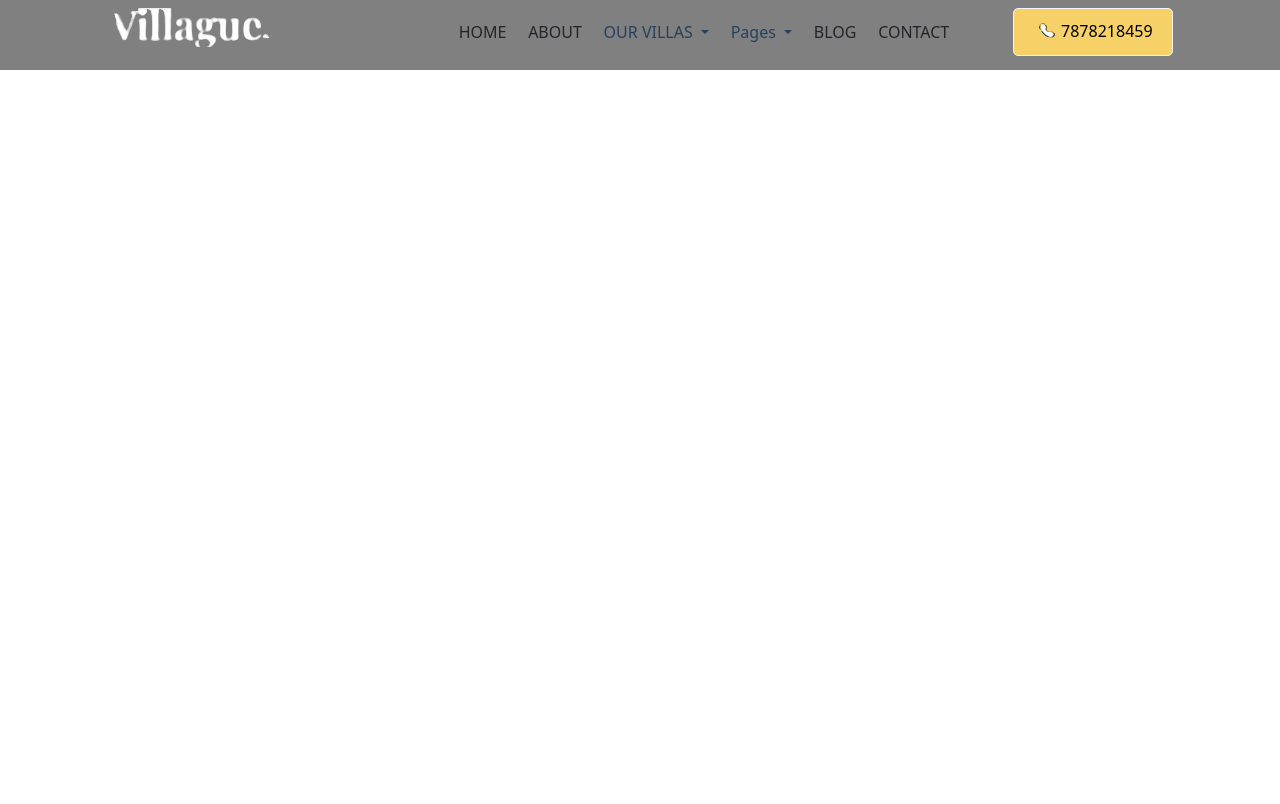
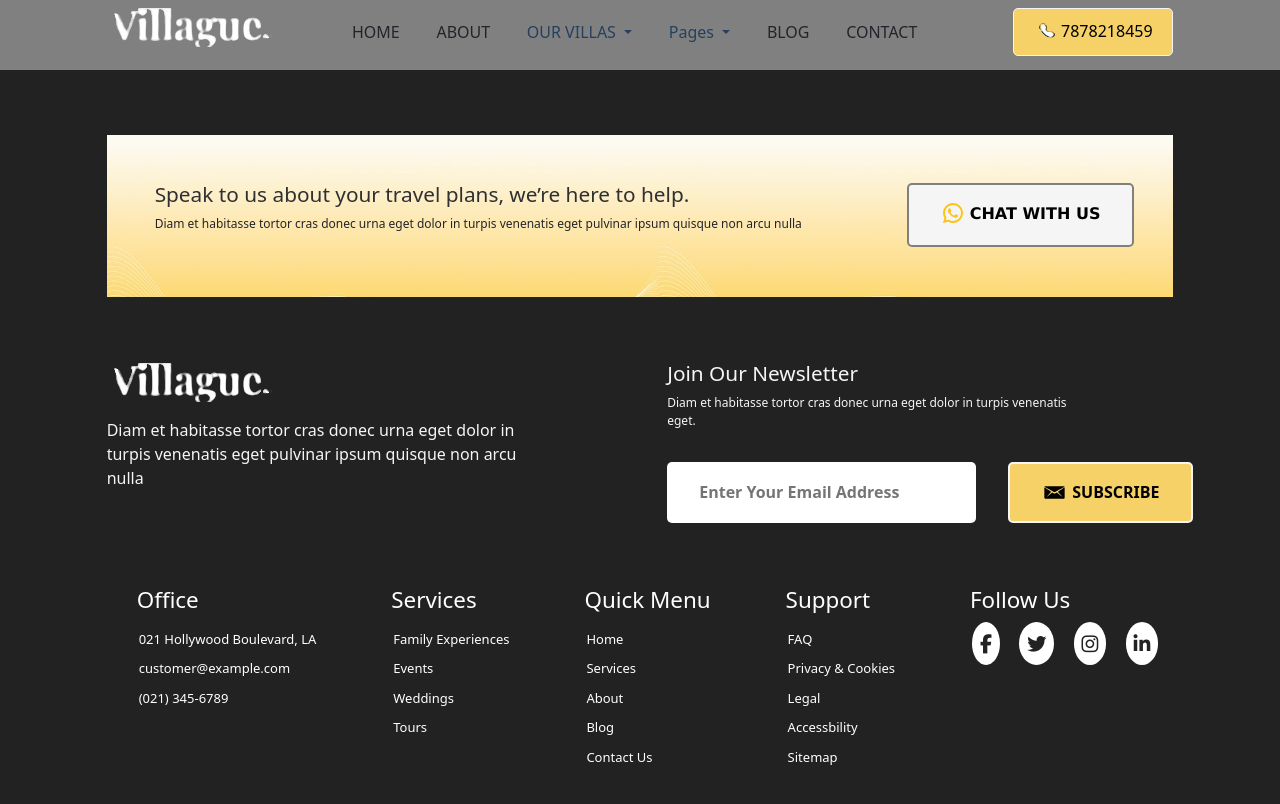
Before and after one commit to meekailkhan/Safari-Villa, a plain HTML site: page html/about.html in a window 1280 px wide. Drawn offline with nearby package versions, Linux system fonts and the light colour scheme.

Commit message:
dynamic footer

```diff
--- /dev/null
+++ b/css/footer.css
@@ -0,0 +1,160 @@
+#footer{
+    background-color: #222222;
+    display: grid;
+    grid-template-columns: repeat(12,1fr);
+    padding-bottom: 10rem;
+}
+
+.head-section{
+    background-image: url(../assets/Screenshot\ from\ 2024-10-31\ 11-03-28.png);
+    grid-column: 2/12;
+    display: grid;
+    align-items: center;
+    justify-content: space-between;
+    grid-template-columns: repeat(12,1fr);
+    margin-top: 4rem;
+    margin-bottom: 4rem;
+
+}
+
+.head-desc{
+    grid-column: 1/9;
+    padding-top: 3rem;
+    padding-bottom: 3rem;
+    margin-left: 3rem;
+
+}
+.head-desc h3{
+    font-size: 1.3rem;
+    color: rgb(48, 48, 48);
+}
+.head-desc p{
+    font-size: 12px;
+}
+
+.head-btn{
+    grid-column: 10/span 4;
+    margin-right: 0.5rem;
+}
+.chat-btn{
+    padding: 1rem 2rem;
+    background-color: whitesmoke;
+    border: solid 2px gray;
+    border-radius: 5px;
+    font-family: 'Lucida Sans', 'Lucida Sans Regular', 'Lucida Grande', 'Lucida Sans Unicode', Geneva, Verdana, sans-serif;
+}
+.chat-btn img{
+    margin-right: 5px;
+    margin-bottom: 4px;
+
+}
+.chat-btn span{
+    font-size: 1rem;
+    font-weight: bold;
+
+}
+
+
+.form-section{
+    grid-column: 2/12;
+    display: grid;
+    grid-template-columns: repeat(12,1fr);
+    /* background-color: red; */
+
+}
+
+.form-desc{
+    grid-column: 1/6;
+}
+
+
+.main-form{
+    grid-column: 7/span 5;
+    width: 450px;
+    padding-left: 2rem;
+}
+
+.form-btn img{
+    width: 25px;
+    margin-right: 5px;
+}
+.form-btn{
+    display: flex;
+    padding: 1rem 2rem;
+    justify-content: space-between;
+    align-items: center;
+    font-weight: bold;
+    background-color: rgb(246,209,103);
+    border: solid 2px whitesmoke;
+    border-radius: 5px;
+}
+.main-form input{
+    padding: 1rem 2rem;
+    border: none;
+    border-radius: 5px;
+    font-weight: bolder;
+    background-color: rgb(255, 255, 255);
+    margin-right: 2rem;
+    color: rgb(48, 44, 44);
+}
+.main-form input:focus {
+    border: none;
+    border-bottom: solid 1px whitesmoke;
+    outline: none;
+}
+
+
+
+.form-desc p{
+    margin-top: 1rem;
+    color: whitesmoke;
+    font-size: 16px;
+
+}
+
+.main-form h3{
+    font-size: 1.3rem;
+    color: whitesmoke;
+
+}
+
+.main-form p{
+    font-size: 12px;
+    color: whitesmoke;
+}
+
+.form{
+    display: flex;
+    justify-content: space-between;
+    margin-top: 2rem;
+}
+
+/* ----------------- */
+.contact-section{
+    color: white;
+    margin-top: 4rem;
+    grid-column: 2/12;
+    display: flex;
+    justify-content: space-between;
+}
+.contact-section ul{
+    list-style-type: none;
+    margin-top: 1rem;
+}
+.contact-section ul li{
+    margin-bottom: 10px;
+    font-size: 13px;
+}
+.contact-section h2{
+    font-size: 1.4rem;
+    margin-left: 30px;
+}
+.social-icons a {
+    color: #222222;
+    background-color: white;
+    padding: 8px;
+    width: 30px;
+    border-radius: 100%;
+    font-size: 1.2rem;
+    margin-right: 15px;
+}
--- a/css/header.css
+++ b/css/header.css
@@ -17,13 +17,13 @@ header{
 }
 
 .nav-log{
-    grid-column: 2/5;
+    grid-column: 2/4;
     margin-bottom: 8px;
 }
 
 .nav-desc{
     display: flex;
-    grid-column: 5/12;
+    grid-column: 4/12;
     justify-content: space-between;
 
 }
--- a/html/about.html
+++ b/html/about.html
@@ -5,18 +5,34 @@
     <meta charset="UTF-8">
     <meta name="viewport" content="width=device-width, initial-scale=1.0">
     <title>Safari Villa</title>
+
+    <link rel="stylesheet" href="https://cdnjs.cloudflare.com/ajax/libs/font-awesome/6.6.0/css/all.min.css"
+        integrity="sha512-Kc323vGBEqzTmouAECnVceyQqyqdsSiqLQISBL29aUW4U/M7pSPA/gEUZQqv1cwx4OnYxTxve5UMg5GT6L4JJg=="
+        crossorigin="anonymous" referrerpolicy="no-referrer" />
     <link rel="stylesheet" href="../css/style.css">
     <link href="https://cdn.jsdelivr.net/npm/bootstrap@5.0.2/dist/css/bootstrap.min.css" rel="stylesheet" integrity="sha384-EVSTQN3/azprG1Anm3QDgpJLIm9Nao0Yz1ztcQTwFspd3yD65VohhpuuCOmLASjC" crossorigin="anonymous">
     <link rel="stylesheet" href="../css/header.css">
+    <link rel="stylesheet" href="../css/footer.css">
 </head>
 
 <body>
     <header id="header">
 
     </header>
+
+
+
+    <footer class="footer" id="footer">
+
+    </footer>
 </body>
+
+
+
 <script src="https://cdn.jsdelivr.net/npm/@popperjs/core@2.9.2/dist/umd/popper.min.js" integrity="sha384-IQsoLXl5PILFhosVNubq5LC7Qb9DXgDA9i+tQ8Zj3iwWAwPtgFTxbJ8NT4GN1R8p" crossorigin="anonymous"></script>
 <script src="https://cdn.jsdelivr.net/npm/bootstrap@5.0.2/dist/js/bootstrap.min.js" integrity="sha384-cVKIPhGWiC2Al4u+LWgxfKTRIcfu0JTxR+EQDz/bgldoEyl4H0zUF0QKbrJ0EcQF" crossorigin="anonymous"></script>
+<script src="../js/header.js"></script>
+<script src="../js/footer.js"></script>
 
-<script src="../js/header.js"></script>
+
 </html>
--- /dev/null
+++ b/js/footer.js
@@ -0,0 +1,74 @@
+const footer = document.getElementById("footer");
+
+footer.innerHTML = `<div class="head-section">
+            <div class="head-desc">
+                <h3 class="desc-heading">Speak to us about your travel plans, we’re here to help.</h3>
+                <p class="desc-pera">Diam et habitasse tortor cras donec urna eget dolor in turpis venenatis eget pulvinar ipsum quisque non arcu nulla</p>
+            </div>
+            <div class="head-btn">
+                <button class="chat-btn"><img src="../assets/icons8-whatsapp.svg" alt=""><span>CHAT WITH US</span></button>
+            </div>
+        </div>
+        <div class="form-section">
+            <div class="form-desc">
+                <img src="../assets/Screenshot_from_2024-10-30_15-06-41-removebg-preview.png" alt="" class="desc-logo">\
+                <p class="desc-pera form-pera">Diam et habitasse tortor cras donec urna eget dolor in turpis venenatis eget pulvinar ipsum quisque non arcu nulla</p>
+            </div>
+            <div class="main-form">
+                <h3 class="form-heading">Join Our Newsletter</h3>
+                <p class="form-pera">Diam et habitasse tortor cras donec urna eget dolor in turpis venenatis eget.</p>
+                <form action="" class="form">
+                    <input type="email" placeholder="Enter Your Email Address">
+                    <button class="form-btn"><img src="../assets/211660_email_icon.svg" alt=""><span>SUBSCRIBE</span></button>
+                </form>
+            </div>
+        </div>
+        <div class="contact-section">
+            <div id="office" class="office">
+                <h2 class="office-heading">Office</h2>
+                <ul class="office-list">
+                    <li>021 Hollywood Boulevard, LA</li>
+                    <li>customer@example.com</li>
+                    <li>(021) 345-6789</li>
+                </ul>
+            </div>
+            <div class="services" id="services">
+                <h2 class="services">Services</h2>
+                <ul class="service-list">
+                    <li>Family Experiences</li>
+                    <li>Events</li>
+                    <li>Weddings</li>
+                    <li>Tours</li>
+                </ul>
+            </div>
+            <div class="quick-menu" id="quick-menu">
+                <h2 class="menu-heading">Quick Menu</h2>
+                <ul class="menu-list">
+                    <li>Home</li>
+                    <li>Services</li>
+                    <li>About</li>
+                    <li>Blog</li>
+                    <li>Contact Us</li>
+                </ul>
+            </div>
+            <div class="support" id="support">
+                <h2 class="support-heading">Support</h2>
+                <ul class="support-list">
+                    <li>FAQ</li>
+                    <li>Privacy & Cookies</li>
+                    <li>Legal</li>
+                    <li>Accessbility</li>
+                    <li>Sitemap</li>
+                </ul>
+            </div>
+            <div class="follow-us" id="follow-us">
+                <h2 class="follow-heading">Follow Us</h2>
+                <ul class="social-icons follow-list">
+                    <a href="#"><i class="fab fa-facebook-f"></i></a>
+                    <a href="#"><i class="fab fa-twitter"></i></a>
+                    <a href="#"><i class="fab fa-instagram"></i></a>
+                    <a href="#"><i class="fab fa-linkedin-in"></i></a>
+                </ul>
+            </div>
+
+        </div>`
```
Also changed, not shown: assets/211660_email_icon.svg (added), assets/Screenshot from 2024-10-31 11-03-28.png (added), assets/icons8-facebook.svg (added), assets/icons8-instagram.svg (added), assets/icons8-linkedin.svg (added), assets/icons8-twitter.svg (added), assets/icons8-whatsapp.svg (added).
